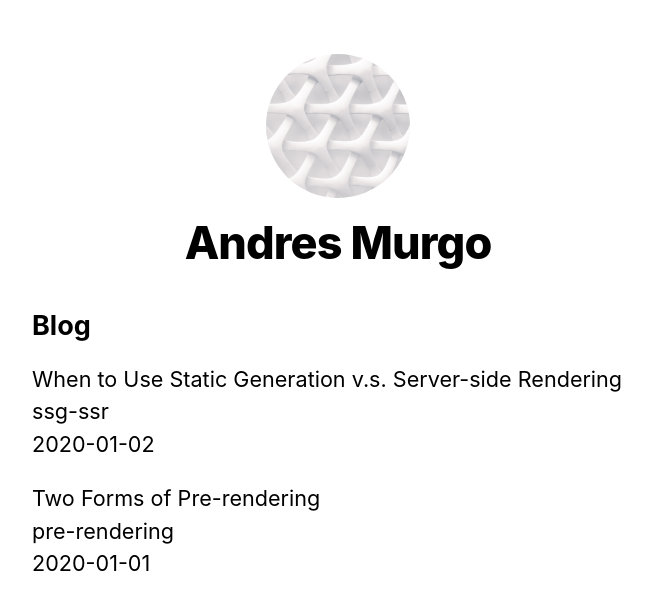
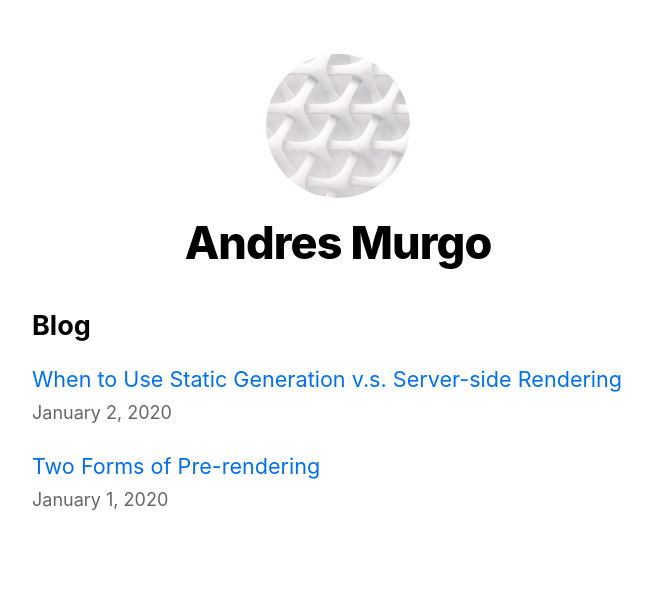
Before and after one commit to Andres3232/next, a Next.js app: page / in a window 1280 px wide. Shown: the top 610 px of the page, without its empty margins (302-954 px from the left). Built offline with nearby package versions, Linux system fonts and the light colour scheme.

Commit message:
fiix: add styles in index

```diff
--- /dev/null
+++ b/components/date.js
@@ -0,0 +1,6 @@
+import { parseISO, format } from 'date-fns';
+
+export default function Date({ dateString }) {
+  const date = parseISO(dateString);
+  return <time dateTime={dateString}>{format(date, 'LLLL d, yyyy')}</time>;
+}
--- a/lib/posts.js
+++ b/lib/posts.js
@@ -1,6 +1,8 @@
 import fs from 'fs';
 import path from 'path';
 import matter from 'gray-matter';
+import { remark } from 'remark';
+import html from 'remark-html';
 
 const postsDirectory = path.join(process.cwd(), 'posts');
 
@@ -59,16 +61,23 @@
   });
 }
 
-export function getPostData(id) {
+export async function getPostData(id) {
   const fullPath = path.join(postsDirectory, `${id}.md`);
   const fileContents = fs.readFileSync(fullPath, 'utf8');
 
   // Use gray-matter to parse the post metadata section
   const matterResult = matter(fileContents);
 
-  // Combine the data with the id
+  // Use remark to convert markdown into HTML string
+  const processedContent = await remark()
+    .use(html)
+    .process(matterResult.content);
+  const contentHtml = processedContent.toString();
+
+  // Combine the data with the id and contentHtml
   return {
     id,
+    contentHtml,
     ...matterResult.data,
   };
 }
--- a/package.json
+++ b/package.json
@@ -6,9 +6,12 @@
     "start": "next start"
   },
   "dependencies": {
+    "date-fns": "^2.30.0",
     "gray-matter": "^4.0.3",
     "next": "latest",
     "react": "18.2.0",
-    "react-dom": "18.2.0"
+    "react-dom": "18.2.0",
+    "remark": "^14.0.3",
+    "remark-html": "^15.0.2"
   }
 }
--- a/pages/index.js
+++ b/pages/index.js
@@ -2,6 +2,8 @@
 import Layout, { siteTitle } from '../components/layout';
 import utilStyles from '../styles/utils.module.css';
 import { getSortedPostsData } from '../lib/posts';
+import Link from 'next/link';
+import Date from '../components/date';
 
 export async function getStaticProps() {
   const allPostsData = getSortedPostsData();
@@ -22,11 +24,11 @@
         <ul className={utilStyles.list}>
           {allPostsData.map(({ id, date, title }) => (
             <li className={utilStyles.listItem} key={id}>
-              {title}
+              <Link href={`/posts/${id}`}>{title}</Link>
               <br />
-              {id}
-              <br />
-              {date}
+              <small className={utilStyles.lightText}>
+                <Date dateString={date} />
+              </small>
             </li>
           ))}
         </ul>
```
Also changed, not shown: pages/posts/[id].js (+17 -6 lines), 1 other file (tests, documents, lock files or other folders).
